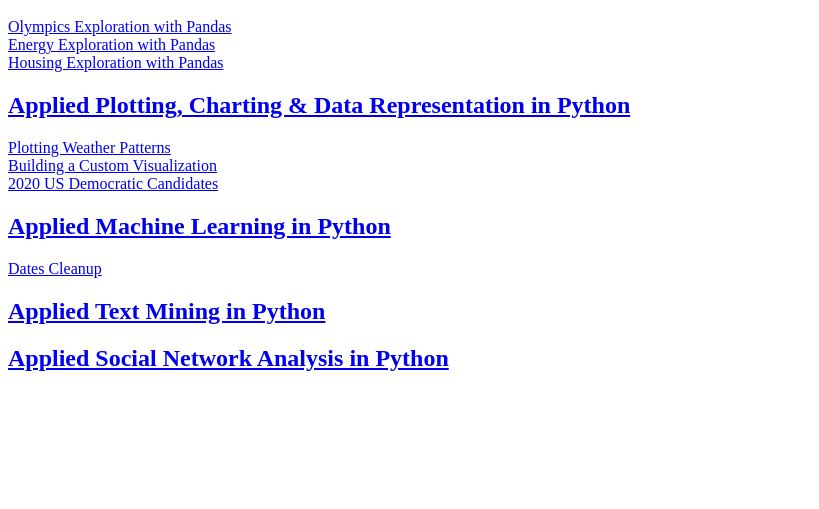
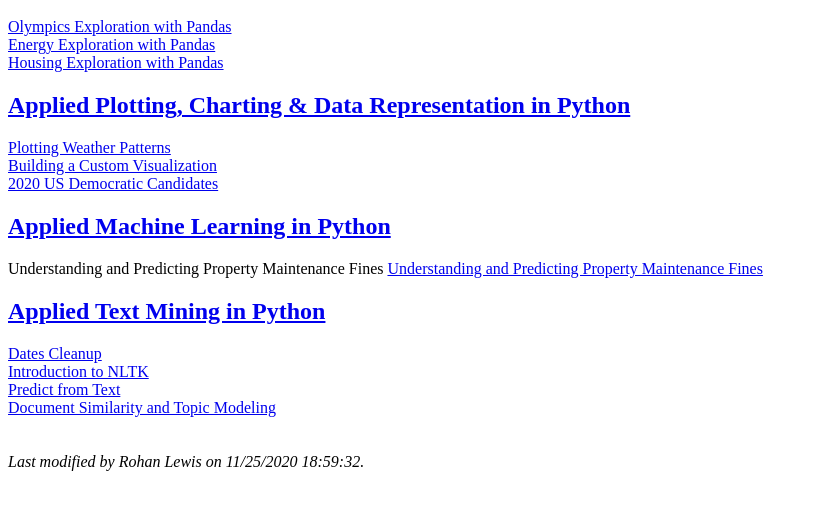
Before and after one commit to HumanRickshaw/Applied_Data_Science_with_Python, a plain HTML site: page docs/index.html in a window 1280 px wide. Shown: the part 95-604 px from the top of the page, without its empty margins (0-819 px from the left). Drawn offline with Linux system fonts and the light colour scheme.

Commit message:
Update index.html

```diff
--- a/docs/index.html
+++ b/docs/index.html
@@ -3,21 +3,27 @@
     <h1> <a href = "https://www.coursera.org/specializations/data-science-python">Applied Data Science with Python</a> </h1>
 
     <h2> <a href = "https://www.coursera.org/learn/python-data-analysis">Introduction to Data Science in Python</a> </h2>
-    <a href = "https://humanrickshaw.github.io/Applied_Data_Science_with_Python/Olympics_Exploration_with_Pandas.html">Olympics Exploration with Pandas</a><br>
-    <a href = "https://humanrickshaw.github.io/Applied_Data_Science_with_Python/Energy_Exploration_with_Pandas.html">Energy Exploration with Pandas</a><br>
-    <a href = "https://humanrickshaw.github.io/Applied_Data_Science_with_Python/Housing_Exploration_with_Pandas.html">Housing Exploration with Pandas</a><br>
+    <a href = "https://humanrickshaw.github.io/Applied_Data_Science_with_Python/Olympics_Exploration_with_Pandas.html">Olympics Exploration with Pandas</a><br/>
+    <a href = "https://humanrickshaw.github.io/Applied_Data_Science_with_Python/Energy_Exploration_with_Pandas.html">Energy Exploration with Pandas</a><br/>
+    <a href = "https://humanrickshaw.github.io/Applied_Data_Science_with_Python/Housing_Exploration_with_Pandas.html">Housing Exploration with Pandas</a>
 
     <h2> <a href = "https://www.coursera.org/learn/python-plotting">Applied Plotting, Charting & Data Representation in Python</a> </h2>
-    <a href = "https://humanrickshaw.github.io/Applied_Data_Science_with_Python/Plotting_Weather_Patterns.html">Plotting Weather Patterns</a><br>
-    <a href = "https://humanrickshaw.github.io/Applied_Data_Science_with_Python/Building_a_Custom_Visualization.html">Building a Custom Visualization</a><br>
-    <a href = "https://humanrickshaw.github.io/Applied_Data_Science_with_Python/2020_US_Democratic_Candidates.html">2020 US Democratic Candidates</a><br>
+    <a href = "https://humanrickshaw.github.io/Applied_Data_Science_with_Python/Plotting_Weather_Patterns.html">Plotting Weather Patterns</a><br/>
+    <a href = "https://humanrickshaw.github.io/Applied_Data_Science_with_Python/Building_a_Custom_Visualization.html">Building a Custom Visualization</a><br/>
+    <a href = "https://humanrickshaw.github.io/Applied_Data_Science_with_Python/2020_US_Democratic_Candidates.html">2020 US Democratic Candidates</a>
 
-    <h2> <a href = "https://www.coursera.org/learn/python-machine-learning">Applied Machine Learning in Python</a> </h2>
-    <a href = "https://humanrickshaw.github.io/Applied_Data_Science_with_Python/Dates_Cleanup.html">Dates Cleanup</a><br>
+    <h2> <a href = "https://www.coursera.org/learn/python-machine-learning">Applied Machine Learning in Python</a> </h2>Understanding and Predicting Property Maintenance Fines
+    <a href = "https://humanrickshaw.github.io/Applied_Data_Science_with_Python/4 - Understanding and Predicting Property Maintenance Fines.html">Understanding and Predicting Property Maintenance Fines</a>
 
     <h2> <a href = "https://www.coursera.org/learn/python-text-mining">Applied Text Mining in Python</a> </h2>
-
-    <h2> <a href = "https://www.coursera.org/learn/python-social-network-analysis">Applied Social Network Analysis in Python</a> </h2>
-
+    <a href = "https://humanrickshaw.github.io/Applied_Data_Science_with_Python/Dates_Cleanup.html">Dates Cleanup</a><br/>
+    <a href = "https://humanrickshaw.github.io/Applied_Data_Science_with_Python/Introduction to NLTK.html">Introduction to NLTK</a><br/>
+    <a href = "https://humanrickshaw.github.io/Applied_Data_Science_with_Python/Predict from Text.html">Predict from Text</a><br/>
+    <a href = "https://humanrickshaw.github.io/Applied_Data_Science_with_Python/Document Similarity and Topic Modeling.html">Document Similarity and Topic Modeling</a><br/>
+    <br/>
+    <br/>
+    <i>Last modified by Rohan Lewis on <span id="demo"></span>.</i>
+    <script>
+      document.getElementById("demo").innerHTML = document.lastModified;</script>
   </body>
 </html>
```
